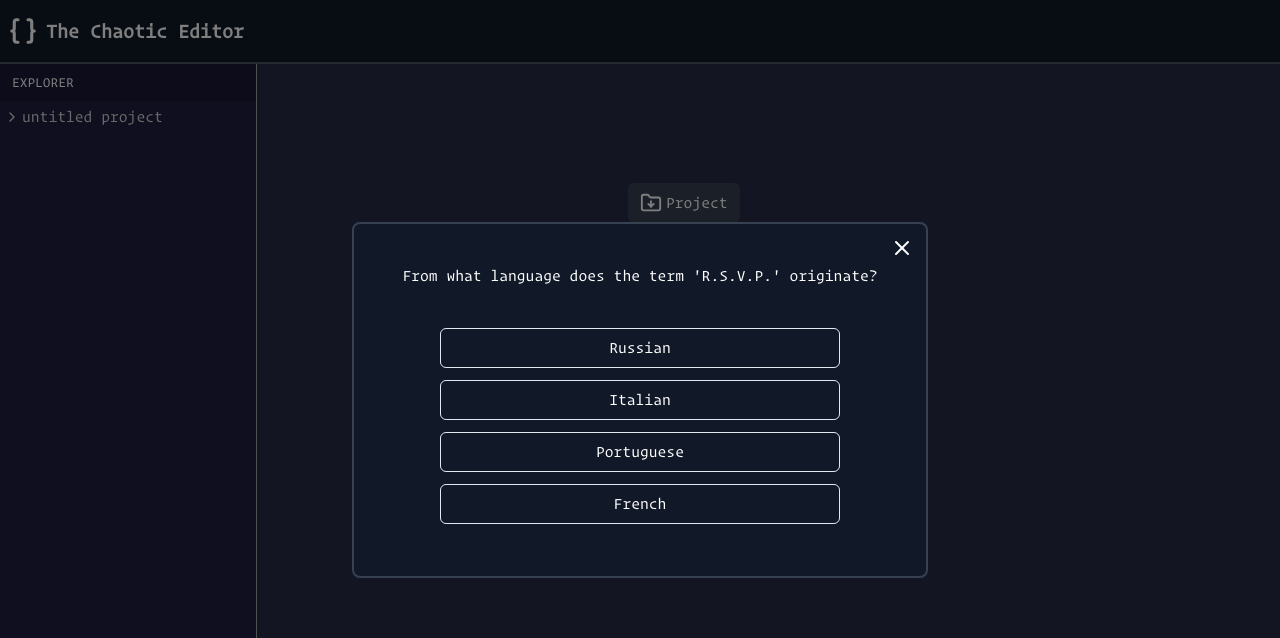
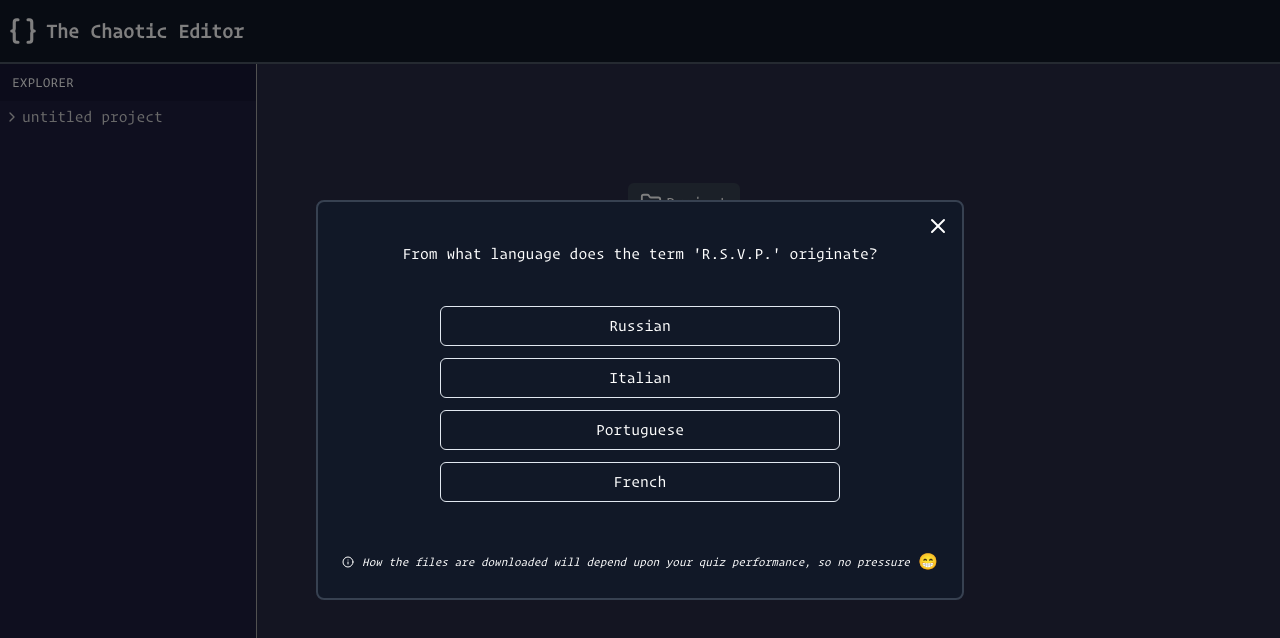
Before and after one commit to HoussemDegachi/lewisHackathone, a React (Vite) app: page / in a window 1280 px wide. Both pictures are taken after a click on the button "Project". Shown: the top 638 px of the page. Built offline with nearby package versions, Linux system fonts and the light colour scheme.

Commit message:
Added info for quiz modal.

```diff
--- a/src/components/layout/NavBar.jsx
+++ b/src/components/layout/NavBar.jsx
@@ -1,5 +1,5 @@
 import { useParams } from "react-router-dom";
-import { Braces } from "lucide-react";
+import { Braces, Info } from "lucide-react";
 import { useFileBarDataProvider } from "@/contexts/FileBarDataProvider";
 import { downloadFile, downloadFolder } from "@/lib/downloadOps";
 import { useState } from "react";
@@ -31,11 +31,19 @@ function NavBar() {
             onSuccess={() => handleDownload(false)}
             onFailure={() => handleDownload(true)}
           />
+          <div className="flex items-center gap-2">
+            <Info size={12} className="shrink-0" />
+            <i className="text-2xs">
+              How the files are downloaded will depend upon your quiz
+              performance, so no pressure
+            </i>
+            😁
+          </div>
         </Modal>
       )}
-    <div className="bg-gray-900 w-full h-16 border-gray-600 border-b-2 flex items-center justify-between text-white p-2">
-      <h1 className="text-xl font-semibold flex items-center gap-2">
-        <Braces size={30} strokeWidth={2.5} />
+      <div className="bg-gray-900 w-full h-16 border-gray-600 border-b-2 flex items-center justify-between text-white p-2">
+        <h1 className="text-xl font-semibold flex items-center gap-2">
+          <Braces size={30} strokeWidth={2.5} />
           The Chaotic Editor
         </h1>
         <div>
```
